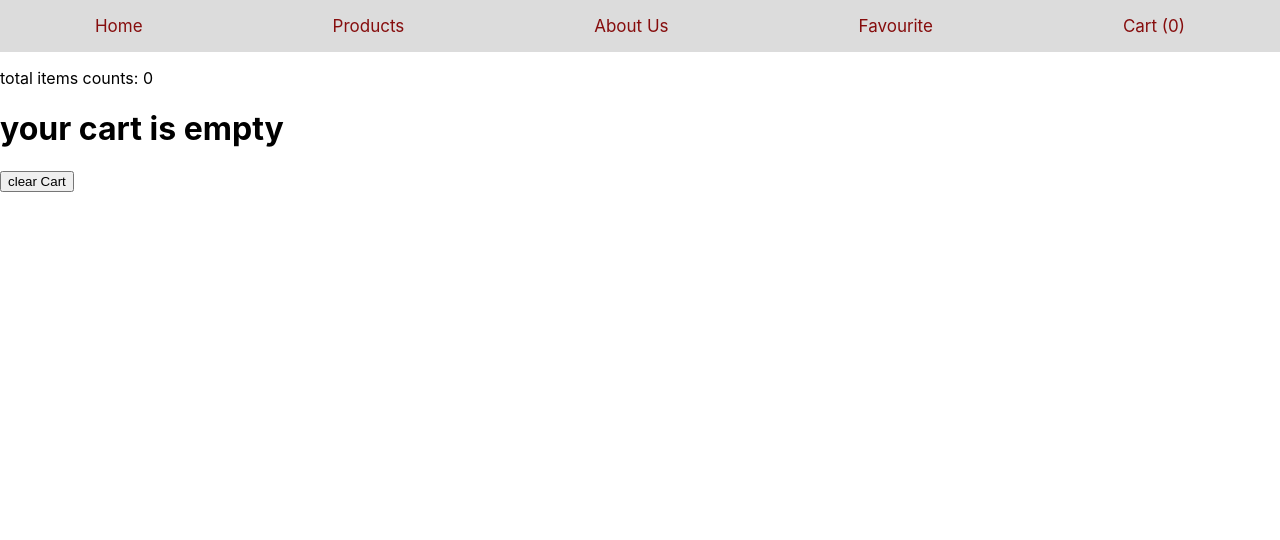
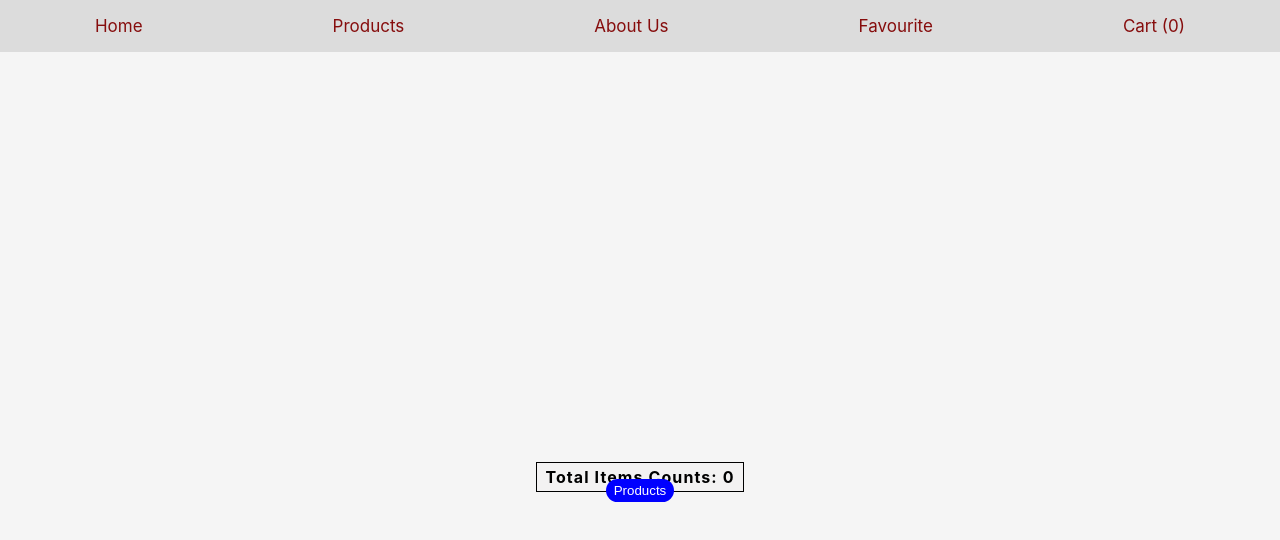
Before and after one commit to parham-mosadeq/storify, a React (Create React App) app: page /cart in a window 1280 px wide. Shown: the top 540 px of the page. Built offline with nearby package versions, Linux system fonts and the light colour scheme.

Commit message:
bug fix. cart styles don.

```diff
--- a/src/components/cart/Cart.js
+++ b/src/components/cart/Cart.js
@@ -1,38 +1,54 @@
 import React from 'react';
 // redux
 import { useDispatch, useSelector } from 'react-redux';
+import { useNavigate } from 'react-router-dom';
 // functions
 import { clear, checkout } from '../../redux/buttons/actionsBtn';
+// styles
+import {
+  MainCartContainer,
+  ItemCartContainer,
+  ItemCartInfoContainer,
+  Wrapper,
+  P,
+} from '../../shared/CartComponentStyled';
 
 const Cart = () => {
   const state = useSelector((state) => state.btnState);
+  const dispatch = useDispatch();
+  const nav = useNavigate();
 
-  const dispatch = useDispatch();
-
-  console.log(state);
   return (
-    <div>
+    <MainCartContainer>
       {/* <p>total items price: {state.total}</p> */}
-      <p>total items counts: {state.itemsCounter}</p>
-      <div>
+      <P>total items counts: {state.itemsCounter}</P>
+      <Wrapper>
         {!state.checkout ? (
-          state.selectedItemsArray.length ? (
+          state.selectedItemsArray ? (
             state.selectedItemsArray.map((item) => {
-              console.log(item.selectedItemsArray);
               return (
-                <div key={item.id}>
-                  <div></div>
-                  <img
-                    width={60}
-                    src={item.selectedItems.image}
-                    alt={item.selectedItems.title}
-                  />
+                <ItemCartContainer key={item.id}>
                   <div>
-                    <p>name: {item.selectedItems.title}</p>
-                    <p>price: {item.selectedItems.price}$</p>
-                    <p>chosen products quantity: {item.quantity}</p>
+                    <img
+                      src={item.selectedItems.image}
+                      alt={item.selectedItems.title}
+                    />
                   </div>
-                </div>
+                  <ItemCartInfoContainer>
+                    <p>
+                      <span>name:</span>
+                      {item.selectedItems.title}
+                    </p>
+                    <p>
+                      <span>price:</span>
+                      {item.selectedItems.price}$
+                    </p>
+                    <p>
+                      <span>chosen products quantity:</span>
+                      {item.quantity}
+                    </p>
+                  </ItemCartInfoContainer>
+                </ItemCartContainer>
               );
             })
           ) : (
@@ -41,10 +57,10 @@ const Cart = () => {
         ) : (
           <p>checkout</p>
         )}
-      </div>
+      </Wrapper>
       <div>
         {!state.itemsCounter ? (
-          <button onClick={() => dispatch(clear())}>clear Cart</button>
+          <button onClick={() => nav('/products')}>products</button>
         ) : (
           <>
             <button onClick={() => dispatch(clear())}>clear Cart</button>
@@ -52,7 +68,7 @@ const Cart = () => {
           </>
         )}
       </div>
-    </div>
+    </MainCartContainer>
   );
 };
 
--- /dev/null
+++ b/src/shared/CartComponentStyled.jsx
@@ -0,0 +1,106 @@
+import styled from 'styled-components';
+
+const MainCartContainer = styled.div`
+  display: flex;
+  flex-direction: column;
+  justify-content: center;
+  align-items: center;
+  text-align: center;
+  background-color: whitesmoke;
+  min-height: 100vh;
+  button {
+    display: block;
+    border: none;
+    border-radius: 12px;
+    margin: 0.25rem auto;
+    background-color: blue;
+    color: #fff;
+    padding: 0.25rem 0.5rem;
+    text-transform: capitalize;
+    cursor: pointer;
+    transition: background 0.3s ease-in;
+    :focus {
+      outline: none;
+    }
+    :hover {
+      background-color: #2626f6b7;
+    }
+  }
+`;
+
+const P = styled.p`
+  text-align: center;
+  margin-top: 4rem;
+  text-transform: capitalize;
+  font-weight: bold;
+  letter-spacing: 1.1px;
+  outline: 1px solid black;
+  padding: 0.25rem 0.5rem;
+  margin-bottom: -1rem;
+  background-color: #e8e6e63b;
+  transition: all 0.2s ease;
+  :hover {
+    outline-offset: 1px;
+  }
+`;
+
+const Wrapper = styled.article`
+  @media (min-width: 750px) {
+    display: grid;
+    grid-template-columns: repeat(2, 1fr);
+    gap: 1rem;
+    justify-items: center;
+    align-items: center;
+  }
+  @media (min-width: 992px) {
+    display: grid;
+    grid-template-columns: repeat(3, 1fr);
+  }
+  @media (min-width: 1170px) {
+    display: grid;
+    grid-template-columns: repeat(4, 1fr);
+  }
+`;
+
+const ItemCartContainer = styled.div`
+  box-shadow: 0 0 12px rgba(0, 0, 0, 0.15);
+  max-width: 350px;
+  border-radius: 10px;
+  padding: 1rem;
+  margin: 3rem auto;
+  transition: box-shadow 0.2s linear;
+  :hover {
+    box-shadow: 0 0 12px rgba(0, 0, 0, 0.45);
+  }
+
+  img {
+    display: block;
+    width: 20%;
+    height: 50%;
+    margin: 1rem auto;
+  }
+`;
+
+const ItemCartInfoContainer = styled.div`
+  p {
+    font-weight: lighter;
+    letter-spacing: 1px;
+    word-break: break-all;
+  }
+  span {
+    text-transform: capitalize;
+    font-size: 16px;
+    padding: 0.23rem 0.5rem;
+    font-weight: 500;
+    letter-spacing: 0.1rem;
+    color: #3636f8;
+  }
+`;
+
+export {
+  MainCartContainer,
+  P,
+  Wrapper,
+  ItemCartInfoContainer,
+  ItemCartContainer,
+};
--- a/src/shared/FavouriteComponentStyled.jsx
+++ b/src/shared/FavouriteComponentStyled.jsx
@@ -5,10 +5,9 @@ const MainFavContainer = styled.main`
   flex-direction: column;
   justify-content: center;
   align-items: center;
-  height: 100vh;
   max-width: 100vw;
   overflow-x: hidden;
-  margin: 1rem auto;
+  margin: 4rem auto;
 
   h1 {
     text-align: center;
--- a/src/shared/NavComponentStyled.jsx
+++ b/src/shared/NavComponentStyled.jsx
@@ -62,6 +62,7 @@ const MainNavBtn = styled.button`
   display: block;
   z-index: 100;
   cursor: pointer;
+
   border: 0;
   color: #0095ff;
   background-color: transparent;
```
